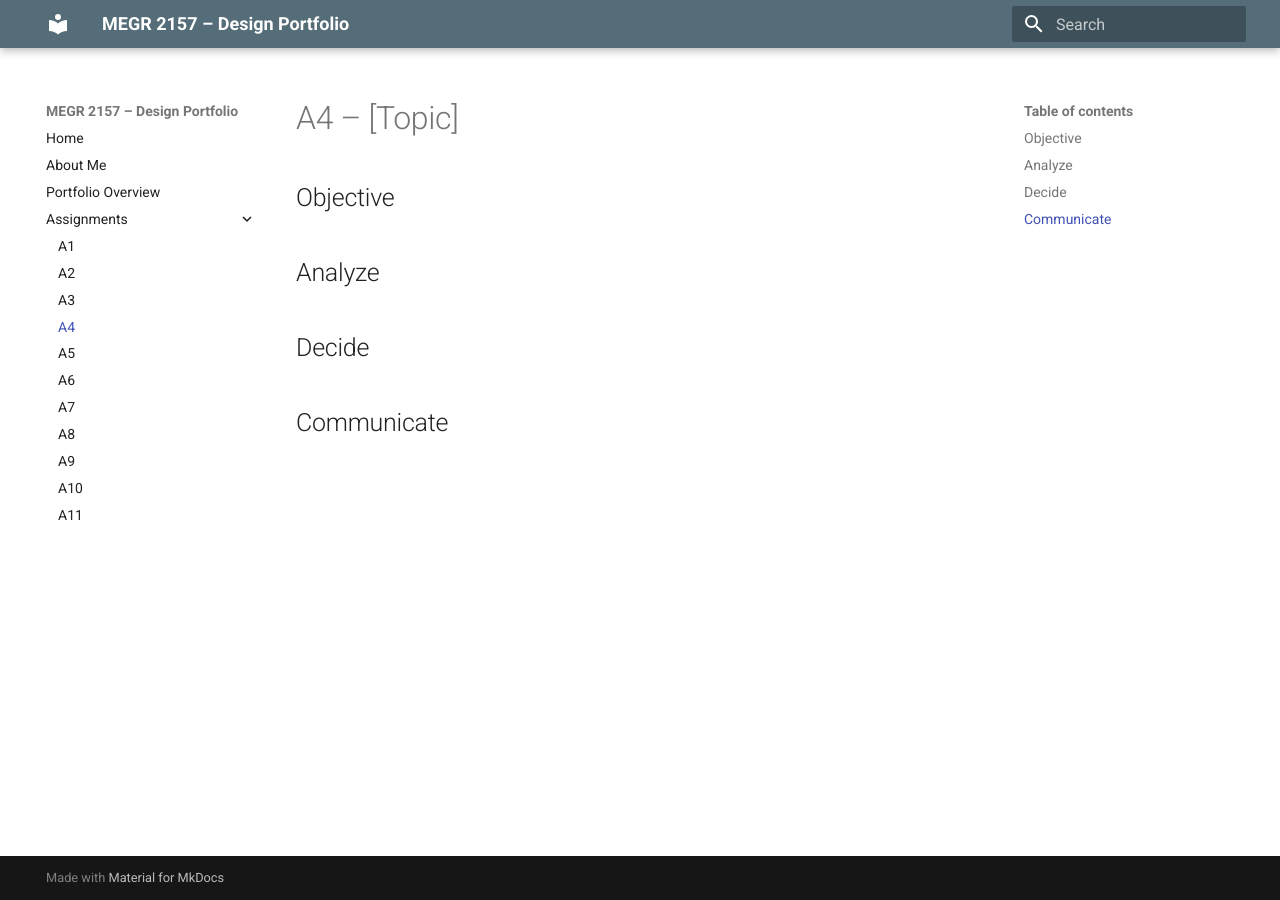
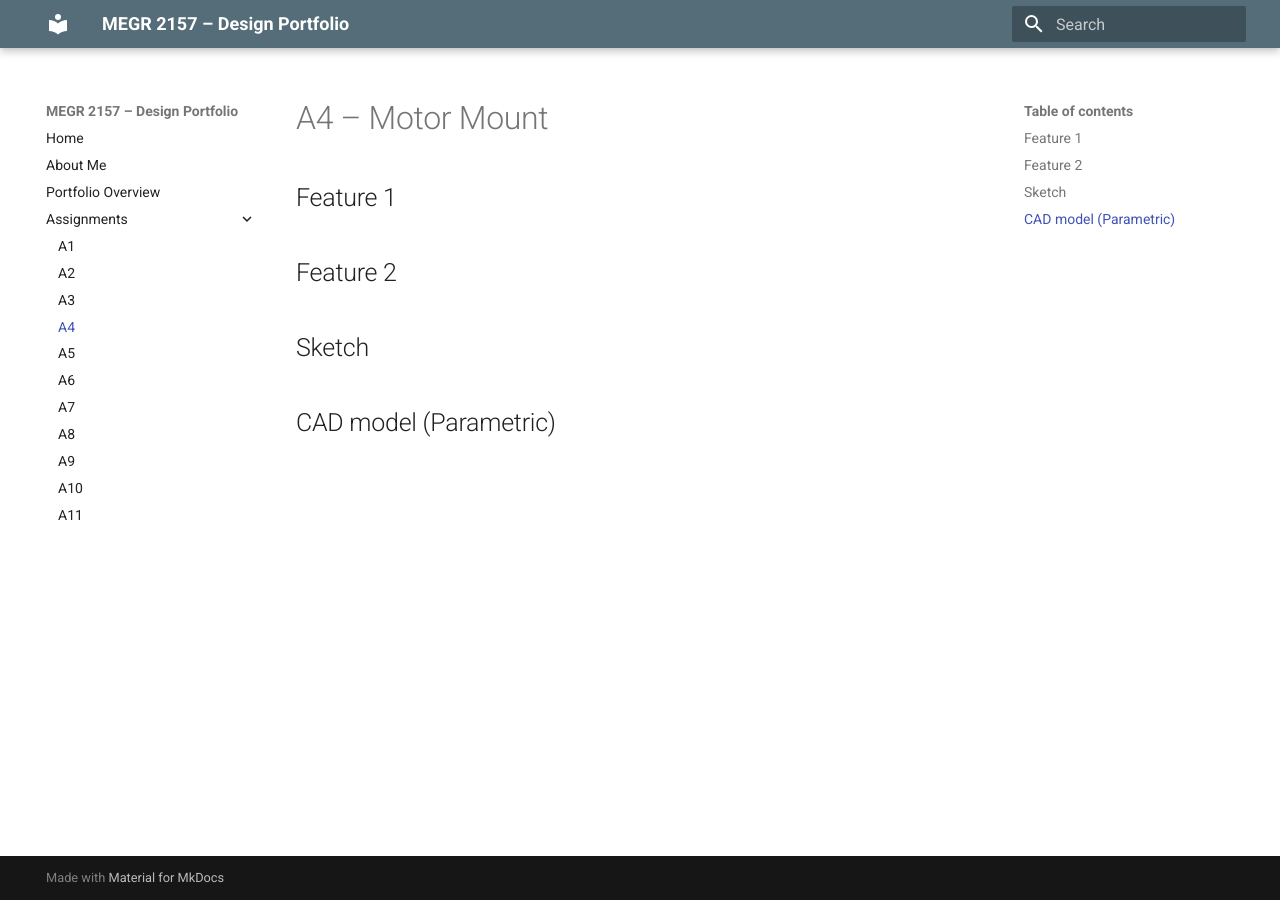
Before and after one commit to ajchiocca/megr2157-portfolio, an MkDocs documentation site: the page built from docs/assignments/A04/index.md, in a window 1280 px wide. Built offline with MkDocs 1.6.1 and Material for MkDocs 9.7.7, drawn with Linux system fonts in a browser that asks for light colours.

Commit message:
Update A4 assignment topics and structure

```diff
--- a/docs/assignments/A04/index.md
+++ b/docs/assignments/A04/index.md
@@ -1,12 +1,12 @@
-# A4 – [Topic]
+# A4 – Motor Mount
 
-## Objective
+## Feature 1
 
 
-## Analyze
+## Feature 2
 
 
-## Decide
+## Sketch
 
 
-## Communicate
+## CAD model (Parametric)
```
